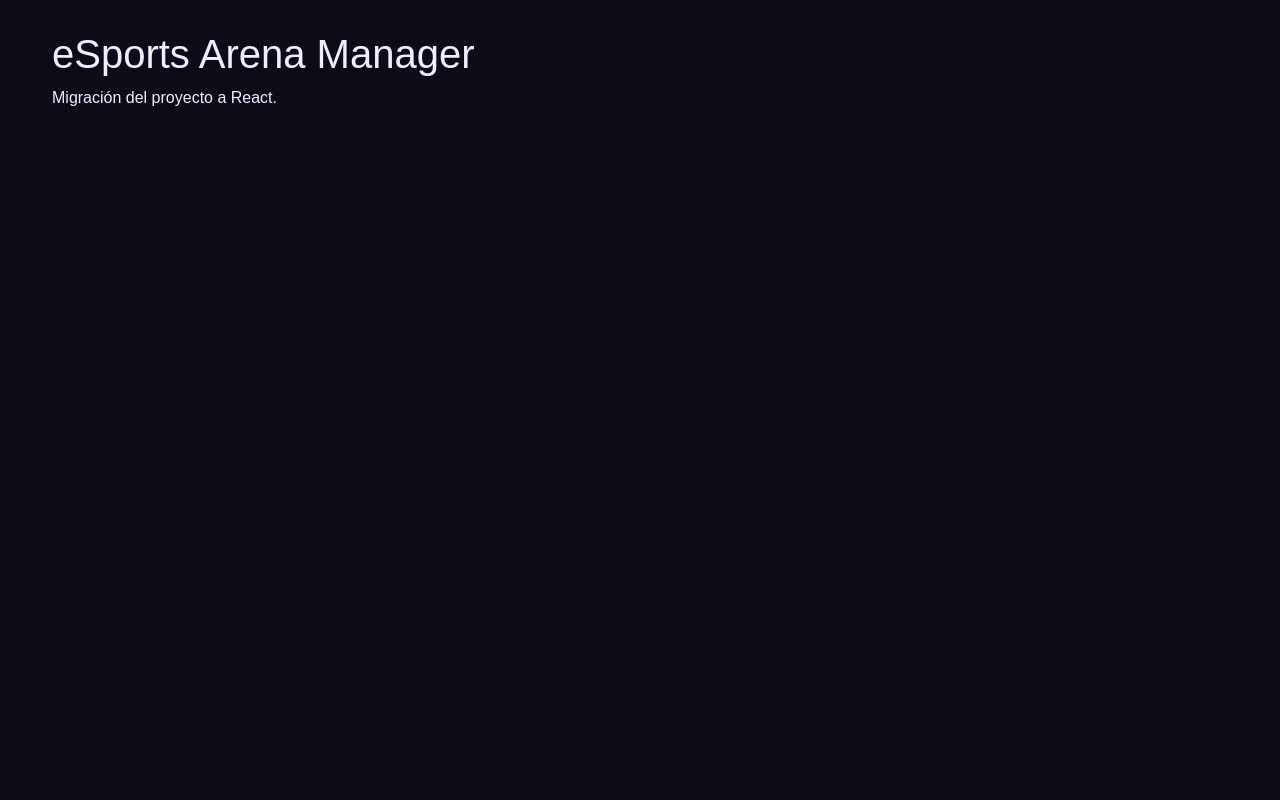
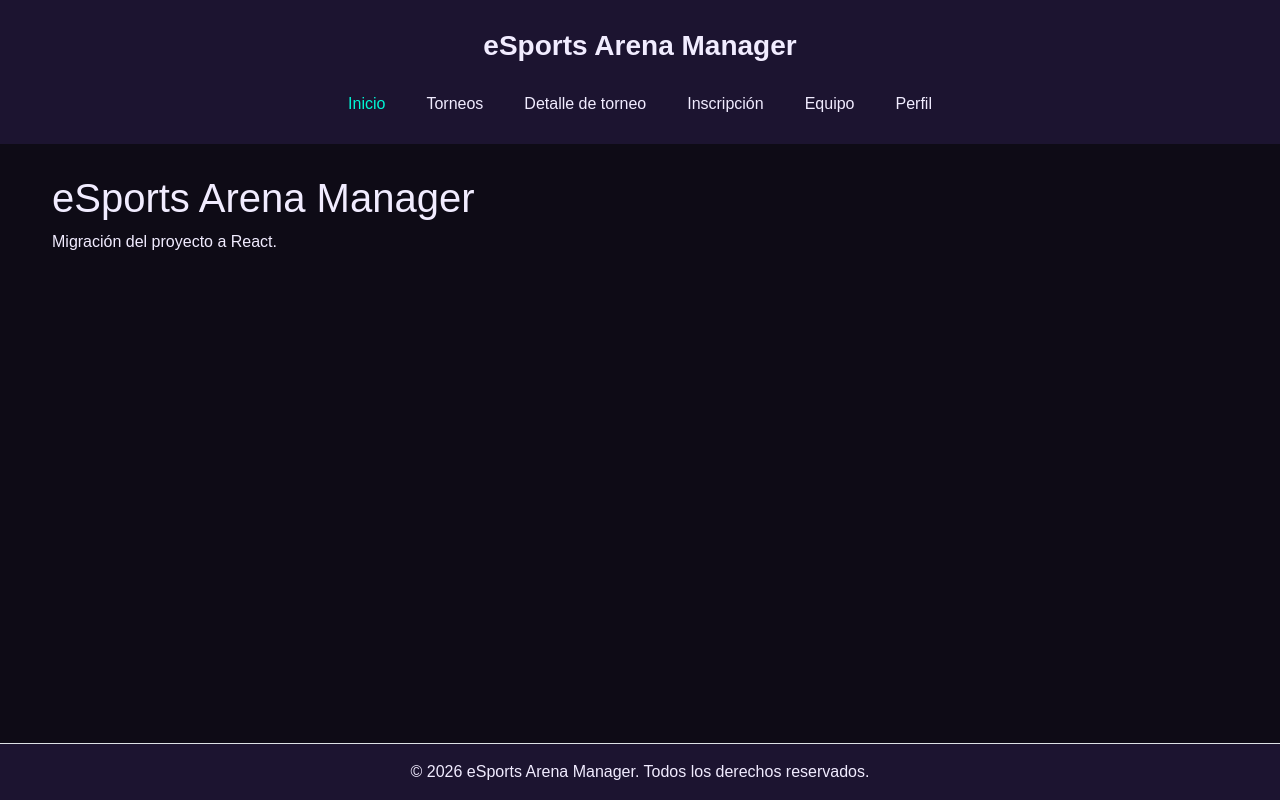
Before and after one commit to Emanuel-Serey/proyecto-esports-frontend-react, a React (Vite) app: page / in a window 1280 px wide. Built offline with nearby package versions, Linux system fonts and the light colour scheme.

Commit message:
Se integran cabecera y pie de pagina en la aplicacion

```diff
--- a/src/App.jsx
+++ b/src/App.jsx
@@ -1,7 +1,16 @@
+import Cabecera from "./components/Cabecera.jsx";
+import PieDePagina from "./components/PieDePagina.jsx";
+
+
 function App() {
 
     return (
-        <main className="container py-4">
+
+        <div className="d-flex flex-column min-vh-100">
+
+            <Cabecera />
+
+            <main className="container py-4 flex-grow-1">
 
                 <h1>
                     eSports Arena Manager
@@ -12,7 +21,13 @@ function App() {
                 </p>
 
             </main>
+
+            <PieDePagina />
+
+        </div>
+
     );
 }
 
+
 export default App;
```
Lines whose indentation alone changed are shown as unchanged.
